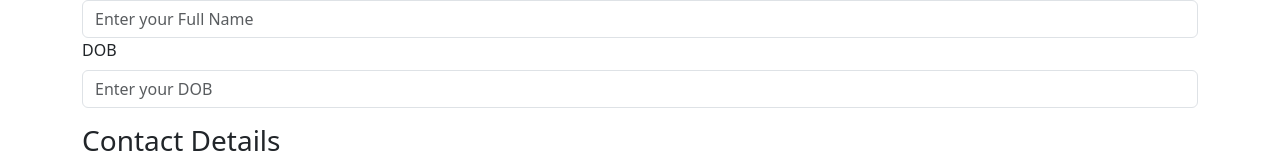
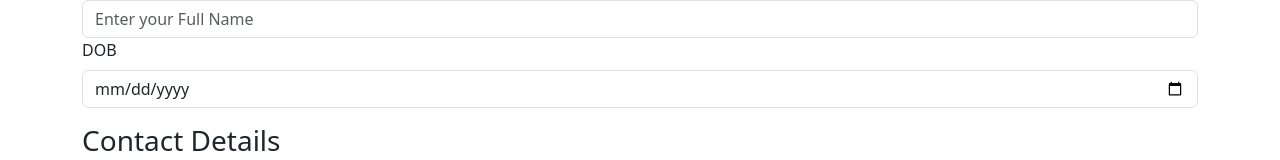
Before and after one commit to at-mohit-rmn/Template_Automatically, a plain HTML site: page Profile/index.html in a window 1280 px wide. Shown: the part 130-290 px from the top of the page. Drawn offline with nearby package versions, Linux system fonts and the light colour scheme.

Commit message:
Update index.html

```diff
--- a/Profile/index.html
+++ b/Profile/index.html
@@ -18,7 +18,7 @@
         <input type="text" class="form-control" placeholder="Enter your Full Name" id="name">
 
         <label for="dob" class="form-label">DOB</label>
-        <input type="text" class="form-control" placeholder="Enter your DOB" id="dob">
+        <input type="date" class="form-control" placeholder="Enter your DOB" id="dob">
       </form>
 
       <h3>Contact Details</h3>
```
